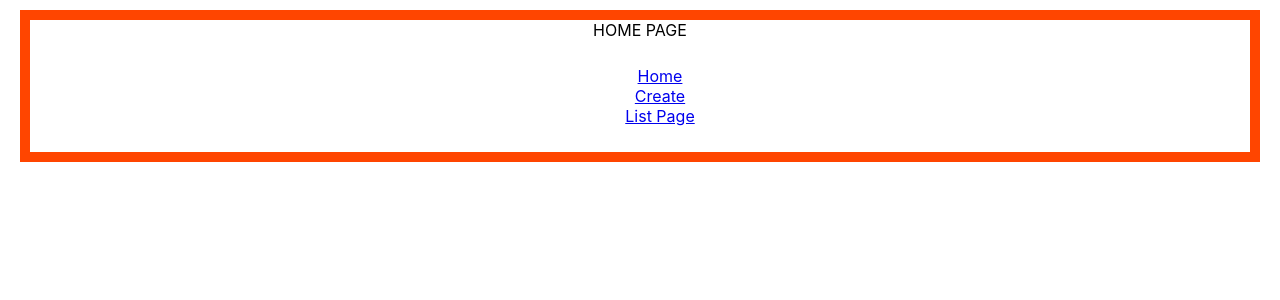
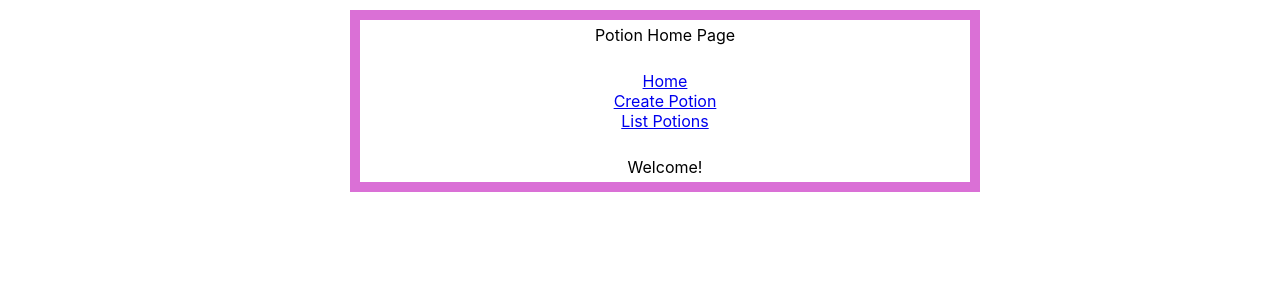
Before and after one commit to franco-ortega/lab-06b-sql-server, a React (Create React App) app: page / in a window 1280 px wide. Shown: the top 300 px of the page. Built offline with nearby package versions, Linux system fonts and the light colour scheme.

Commit message:
final css touches

```diff
--- a/src/App.css
+++ b/src/App.css
@@ -1,9 +1,25 @@
 body {
   margin: auto;
+  width: 600px;
 }
 
 ol, ul {
   list-style: none;
+}
+
+.home-div {
+  display: flex;
+  flex-direction: column;
+  border: orchid solid 10px;
+  width: 600px;
+  margin: auto;
+  padding: 5px;
+  text-align: center;
+}
+
+.home-nav-div {
+  position: relative;
+  right: 20px;
 }
 
 .nav-div {
@@ -11,28 +27,34 @@ ol, ul {
 }
 
 .fetch-div {
-  border: solid orangered 10px;
+  border: solid orangered 5px;
   /* height: 500px; */
   display: flex;
   flex-direction: column;
   align-items: center;
   justify-content: center;
+  width: 550px;
+  margin: 5px;
+  padding: 5px;
 }
 
 .fetched-potions-div {
   border: solid blue 10px;
   display: flex;
   flex-direction: row;
+  flex-wrap: wrap;
   align-items: center;
   justify-content: center;
   margin: 5px;
   padding: 5px;
+
 }
 
 .fetched-details-div {
   border: solid orange 2px;
   margin: 5px;
   padding: 5px;
+
 }
 
 .loading-div {
@@ -47,10 +69,12 @@ ol, ul {
 .create-div, .form-div {
   display: flex;
   flex-direction: column;
+  align-items: center;
 }
 
 div, label {
   margin: 10px;
+
 }
 
 button {
--- a/src/App.js
+++ b/src/App.js
@@ -12,9 +12,12 @@ import Nav from './Nav.js';
 export default class Fetch extends Component {
     render() {
         return (
-            <div className='fetch-div'>HOME PAGE
+            <div className='home-div'>Potion Home Page
                 <Router>
-                    <Nav />
+                    <div className='home-nav-div'>
+                        <Nav />
+                    </div>
+                    Welcome!
                     <Switch>
                         <Route
                             path="/create"
--- a/src/Create.js
+++ b/src/Create.js
@@ -18,17 +18,16 @@ export default class Create extends Component {
         this.setState({ brands: response.body});
     }
 
-
     handleSubmit = async (e) => {
         e.preventDefault();
-
         const newPotion = {
             potion: this.state.potionName,
             spell_level: this.state.spellLevel,
             tasty: this.state.tastyBoolean,
             brand_id: this.state.brandId,
-            owner_id: this.state.userFromLocalStorage.userId
+            owner_id: userFromLocalStorage.userId
         };
+
 
         await request
         .post('https://agile-cove-58837.herokuapp.com/potions')
@@ -46,16 +45,10 @@ export default class Create extends Component {
     }
 
     render() {
-        console.log(this.state.brands);
-        console.log(this.state.potionName);
-        console.log(this.state.spellLevel);
-        console.log(this.state.tastyBoolean);
-        console.log(this.state.brandId);
-        //console.log(this.state.userFromLocalStorage.userId);
         return (
             <div className='create-div'>
                 Create a potion.
-                <form className='form-div' onSumbit={this.handleSubmit}>
+                <form className='form-div' onSubmit={this.handleSubmit}>
                     <label>
                         Potion: <input onChange={e => this.setState({ potionName: e.target.value })}></input>
                     </label>
@@ -63,14 +56,11 @@ export default class Create extends Component {
                         Spell Level: <input onChange={e => this.setState({ spellLevel: e.target.value })}></input>
                     </label>
                     <div>
-
-                        {/* Tasty: <input onChange={e => this.setState({ tastyBoolean: e.target.value })}></input> */}
                         Tasty: <select onChange={this.handleChangeTwo}>
                             <option value="">True or False</option>
                             <option value="true">true</option>
                             <option value="false">false</option>
                         </select>
-
                     </div>
                     <div>
                         Brand: <select onChange={this.handleChange}>
@@ -80,10 +70,6 @@ export default class Create extends Component {
                                 {brand.name}
                                 </option>)
                             }
-                            {/* <option value="Arkex Brews">Arkex Brews</option>
-                            <option value="Davan's Draughts">Davan's Draughts</option>
-                            <option value="Ismelda's Elixir's">Brand</option>
-                            <option value="Wild Tonics">Wild Tonics</option> */}
                         </select>
                     </div>
                     <button>
--- a/src/ListPage.js
+++ b/src/ListPage.js
@@ -7,13 +7,13 @@ export default class Fetch extends Component {
 
     state = {
         potions: [],
-        // loading: true
+        loading: true
     }
 
     componentDidMount = async () => {
         const response = await request.get(`https://agile-cove-58837.herokuapp.com/potions`);
 
-        this.setState({ potions: response.body });
+        this.setState({ potions: response.body, loading: false });
     }
 
     render() {
@@ -22,35 +22,21 @@ export default class Fetch extends Component {
             <div className='fetch-div'>POTIONS (LIST PAGE)
                 <div className='fetched-potions-div'>
                     {
-                        this.state.potions.length > 0
-                        ? this.state.potions.map(potion => <div>
-                            <p>Name: {potion.potion}</p>
-                            <p>Spell Level: {potion.spell_level}</p>
-                            <p>Brand: {potion.brand}</p>
+                        this.state.loading
+                        ? <div className='loading-div'><div>Loading</div> <img src='https://media.giphy.com/media/MTKsRM3QzNeOI59SbO/giphy.gif' alt='spinner' width='100' /> </div>
+                        : this.state.potions.map(onePotion =>
+                        <div key={onePotion.onePotion}
+                            className='fetched-details-div'>
+                                <p>
+                                    <p className='potion-name'>{onePotion.potion}</p>
+                                    <p><span className='underline'>Spell Level:</span> {onePotion.spell_level}</p>
+                                    {/* <p><span className='underline'>Tasty: </span>{onePotion.tasty}</p> */}
+                                    <p><span className='underline'>Brand:</span> {onePotion.brand}</p>
+                                </p>
                             </div>)
-                            : 'loading'
                     }
-
                 </div>
             </div>
         )
     }
 }
-
-
-
-
-// {
-//     this.state.loading
-//     ? <div className='loading-div'><div>Loading</div> <img src='https://media.giphy.com/media/MTKsRM3QzNeOI59SbO/giphy.gif' alt='spinner' width='100' /> </div>
-//     : this.state.potions.map(onePotion =>
-//        <div key={onePotion.onePotion}
-//         className='fetched-details-div'>
-//             <p>
-//                 <p className='potion-name'>{onePotion.potion}</p>
-//                 <p><span className='underline'>Spell Level:</span> {onePotion.spell_level}</p>
-//                 {/* <p><span className='underline'>Tasty: </span>{onePotion.tasty}</p> */}
-//                 <p><span className='underline'>Brand:</span> {onePotion.brand}</p>
-//             </p>
-//         </div>
-//     )}
--- a/src/Nav.js
+++ b/src/Nav.js
@@ -7,8 +7,8 @@ export default class Nav extends Component {
             <div className='nav-div'>
                 <ul>
                     <li><Link to="/">Home</Link></li>
-                    <li><Link to="/create">Create</Link></li>
-                    <li><Link to="/listpage">List Page</Link></li>
+                    <li><Link to="/create">Create Potion</Link></li>
+                    <li><Link to="/listpage">List Potions</Link></li>
                 </ul>
             </div>
         )
```
